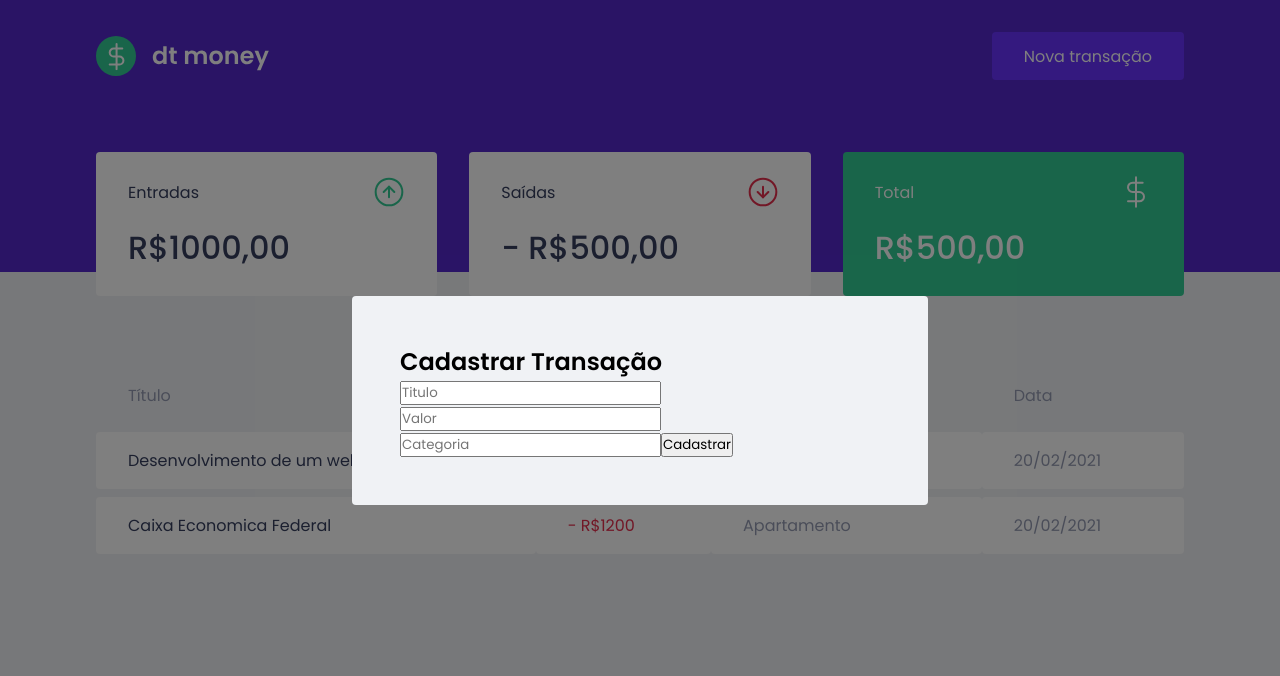
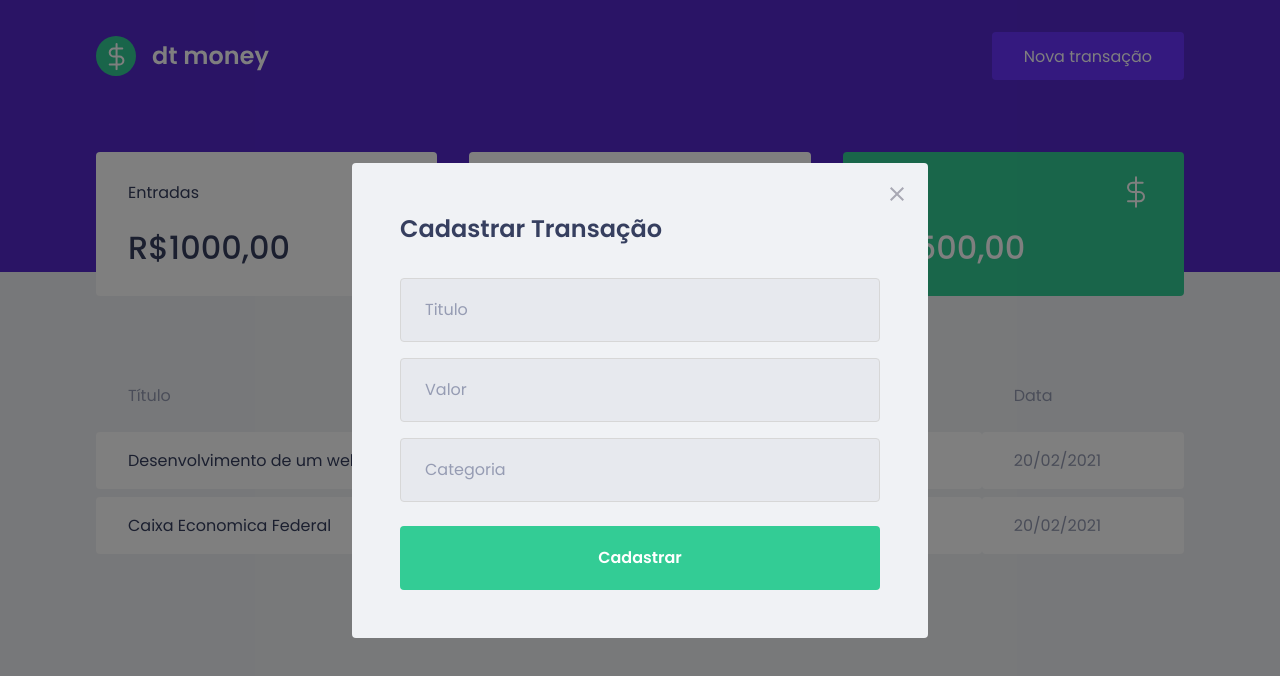
Before and after one commit to marcosparrotto/dtmoney, a React (Create React App) app: page / in a window 1280 px wide. Both pictures are taken after a click on the button "Nova transação". Shown: the top 676 px of the page. Built offline with nearby package versions, Linux system fonts and the light colour scheme; no server answers; what miragejs would draw is missing.

Commit message:
Estilizando modal

```diff
--- a/src/components/NewTransactionModal/index.tsx
+++ b/src/components/NewTransactionModal/index.tsx
@@ -1,4 +1,5 @@
 import Modal from 'react-modal';
+import CloseImage from '../../assets/close.svg';
 import { Container } from './styles';
 
 interface NewTransactionModalProps {
@@ -14,6 +15,14 @@
         overlayClassName="react-modal-overlay"
         className="react-modal-content"
       >
+        <button
+          type="button"
+          onClick={onRequestClose}
+          className="react-modal-close"
+        >
+          <img src={CloseImage} alt="Feechar modal" />
+        </button>
+
         <Container>
           <h2>Cadastrar Transação</h2>
 
--- a/src/components/NewTransactionModal/styles.ts
+++ b/src/components/NewTransactionModal/styles.ts
@@ -1,3 +1,49 @@
 import styled from 'styled-components'
 
-export const Container = styled.form``;
+export const Container = styled.form`
+  h2 {
+    color: var(--text-title);
+    font-size: 1.5rem;
+    margin-bottom: 2rem;
+  }
+
+  input {
+    width: 100%;
+    padding: 0 1.5rem;
+    height: 4rem;
+    border-radius: 0.25rem;
+
+    border: 1px solid #d7d7d7;
+    background: #e7e9ee;
+
+    font-weight: 400;
+    font-size: 1rem;
+
+    &::placeholder {
+      color: var(--text-body);
+    }
+
+    & + input {
+      margin-top: 1rem;
+    }
+  }
+
+  button[type="submit"] {
+    width: 100%;
+    padding: 0 1.5rem;
+    height: 4rem;
+    background: var(--green);
+    color: #FFF;
+    border-radius: 0.25rem;
+    border: 0;
+    font-size: 1rem;
+    margin-top: 1.5rem;
+    font-weight: 600;
+
+    transition: filter 0.2s;
+
+    &:hover {
+      filter: brightness(0.9);
+    }
+  }
+`;
--- a/src/styles/global.ts
+++ b/src/styles/global.ts
@@ -77,4 +77,18 @@
     position: relative;
     border-radius: 0.25rem;
   }
+
+  .react-modal-close{
+    position: absolute;
+    right: 1.5rem;
+    top: 1.5rem;
+    border: 0;
+    background: transparent;
+
+    transition: filter 0.2s;
+
+    &:hover{
+      filter: brightness(0.8);
+    }
+  }
 `
```
